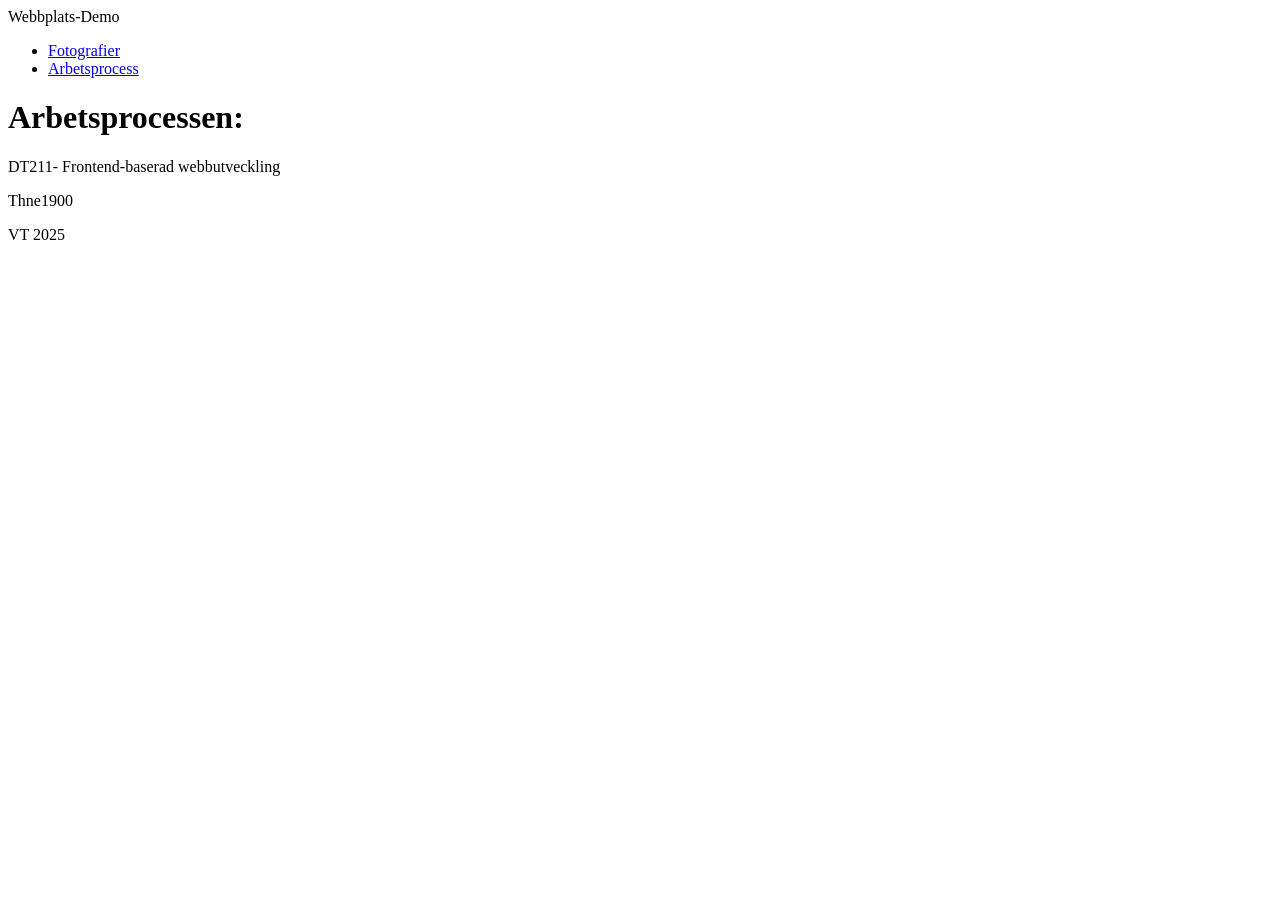
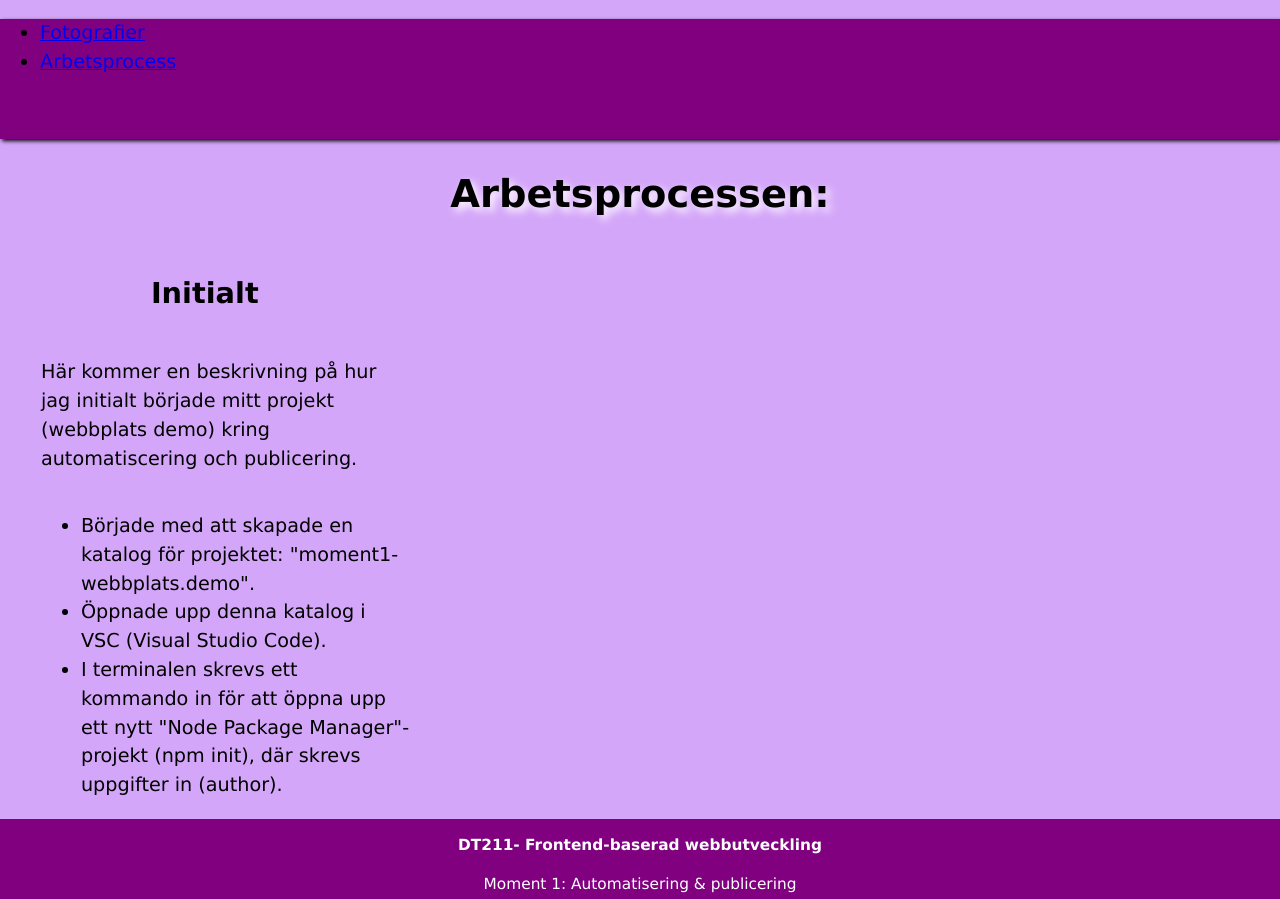
Before and after one commit to thne1900/moment1-webbplats.demo, a website built with Parcel: page src/workprocess.html in a window 1280 px wide. Shown: the top 899 px of the page. Before the commit the page ends 800 px from the top, so only its background shows below. Built offline with nearby package versions, Linux system fonts and the light colour scheme.

Commit message:
Skrivit i html och css filerna.

```diff
--- a/src/CSS/index.css
+++ b/src/CSS/index.css
@@ -36,6 +36,7 @@ line-height: 1.6;}
 
 .footer {grid-area:4/1/5/4;}
 footer {background-color:purple;
+    color:white;
      font-size: 0.8em;
-font-weight: 500;
+font-weight: bold;
 text-align: center;}
--- a/src/CSS/pictures.css
+++ b/src/CSS/pictures.css
@@ -0,0 +1,34 @@
+body {background-color: rgb(212, 166, 249);
+    font-family: Verdana, Geneva, Tahoma, sans-serif;
+    font-size: 1.2em;
+    line-height: 1.5;
+    max-width:1512px;
+    height:auto;
+    margin-left:auto;
+    margin-right:auto;}
+
+    #header {background-color:purple;
+        max-width:1512px;
+        height: 120px;}
+
+    header {box-shadow: 2px 2px 4px rgba(0,0,0.1);}
+    .grid-container {display: grid;
+    grid-template-rows: auto;
+    grid-template-columns:repeat(3, 1fr);
+    grid-column-gap: 2%;}
+
+    h1 { grid-row-start: 1;
+        grid-column-start: 1;
+        grid-row-end: 1;
+        grid-column-end: 4;
+        margin-left: auto;
+        margin-right: auto;
+        text-align: center;
+    text-shadow: 4px 4px 8px white;}
+
+    .footer {grid-area:4/1/5/4;}
+footer {background-color:purple;
+     font-size: 0.8em;
+font-weight: bold;
+text-align: center;
+color:white;}
--- a/src/CSS/workprocess.css
+++ b/src/CSS/workprocess.css
@@ -0,0 +1,40 @@
+body {background-color: rgb(212, 166, 249);
+    font-family: Verdana, Geneva, Tahoma, sans-serif;
+    font-size: 1.2em;
+    line-height: 1.5;
+    max-width:1512px;
+    height:auto;
+    margin-left:auto;
+    margin-right:auto;}
+
+    #header {background-color:purple;
+        max-width:1512px;
+        height: 120px;}
+
+    header {box-shadow: 2px 2px 4px rgba(0,0,0.1);}
+    .grid-container {display: grid;
+    grid-template-rows: auto;
+    grid-template-columns:repeat(3, 1fr);
+    grid-column-gap: 2%;}
+
+    h1 { grid-row-start: 1;
+        grid-column-start: 1;
+        grid-row-end: 1;
+        grid-column-end: 4;
+        margin-left: auto;
+        margin-right: auto;
+        text-align: center;
+    text-shadow: 4px 4px 8px white;}
+
+h2 {grid-area:2/1/2/1; text-align: center;}
+.textobject1 {grid-area:3/1/4/1;
+margin-left: 10%;}
+.textobject p {font-weight: bold;}
+.list1 {grid-area:4/1/5/1;
+margin-left: 10%;}
+
+    .footer {grid-area:5/1/6/4;}
+footer {background-color:purple;
+        font-size: 0.8em;
+        text-align: center;
+        color: white;}
--- a/src/workprocess.html
+++ b/src/workprocess.html
@@ -4,7 +4,7 @@
 <meta charset="UTF-8">
 <meta name="viewport" content="width=device-width, initial-scale=1.0">
 <link rel="stylesheet" href="CSS/workprocess.css">
-<titel>Webbplats-Demo</titel>
+<title>Webbplats-Demo</title>
 <script src="js/main.js" type="module"></script>
 </head>
 <body>
@@ -18,8 +18,19 @@
     </header>
     <div class="grid-container">
 <h1>Arbetsprocessen:</h1>
+<h2>Initialt</h2>
+<p class="textobject1">
+    Här kommer en beskrivning på hur jag initialt började mitt projekt (webbplats demo)
+    kring automatiscering och publicering.</p>
+<ul class="list1">
+    <li> Började med att skapade en katalog för projektet: "moment1-webbplats.demo".</li>
+       <li> Öppnade upp denna katalog i VSC (Visual Studio Code).</li>
+        <li>I terminalen skrevs ett kommando in för att öppna upp ett nytt "Node Package Manager"-projekt (npm init),
+        där skrevs uppgifter in (author).</li>
+</ul>
         <footer class="footer">
-            <p>DT211- Frontend-baserad webbutveckling</p>
+            <p><strong>DT211- Frontend-baserad webbutveckling</strong></p>
+            <p>Moment 1: Automatisering & publicering</p>
             <p>Thne1900</p>
             <p>VT 2025</p>
         </footer>
```
Also changed, not shown: src/index.html (+3 -3 lines), src/pictures.html (+5 -5 lines).
